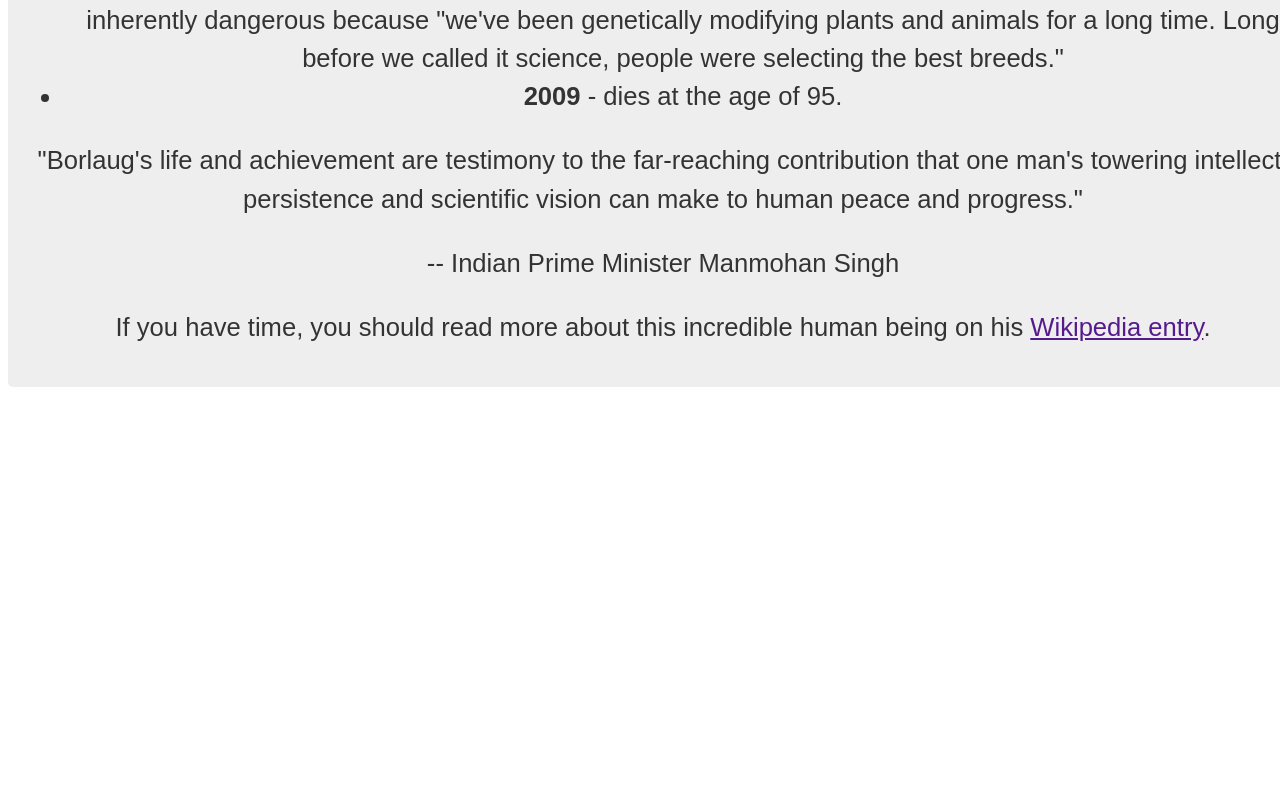
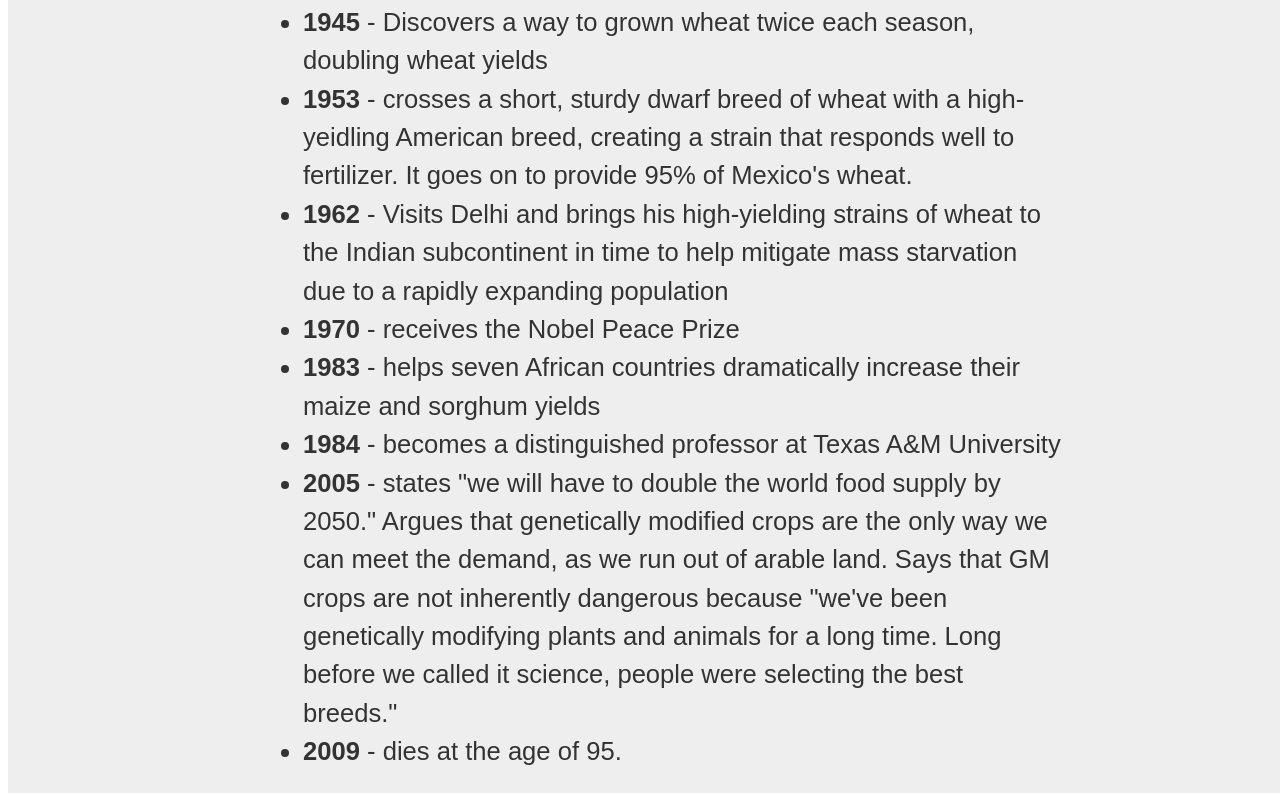
Before and after one commit to anyars-encarta/Anyars-Khasana-HTML-CSS, a plain HTML site: page index.html in a window 1280 px wide. Shown: the part 1698-2491 px from the top of the page. Before the commit the page ends 2115 px from the top, so only its background shows below. Drawn offline with Linux system fonts and the light colour scheme.

Commit message:
updated css

```diff
--- a/styles.css
+++ b/styles.css
@@ -38,3 +38,17 @@ body {
     background: white;
     padding: 15px;
   }
+
+  #tribute-info {
+    margin: 15px 0 5px 0;
+    display: inline-block;
+    width: 800px;
+  }
+
+  ul{
+    text-align: left;
+  }
+
+  #tribute-info p{
+    font-style: italic;
+  }
```
